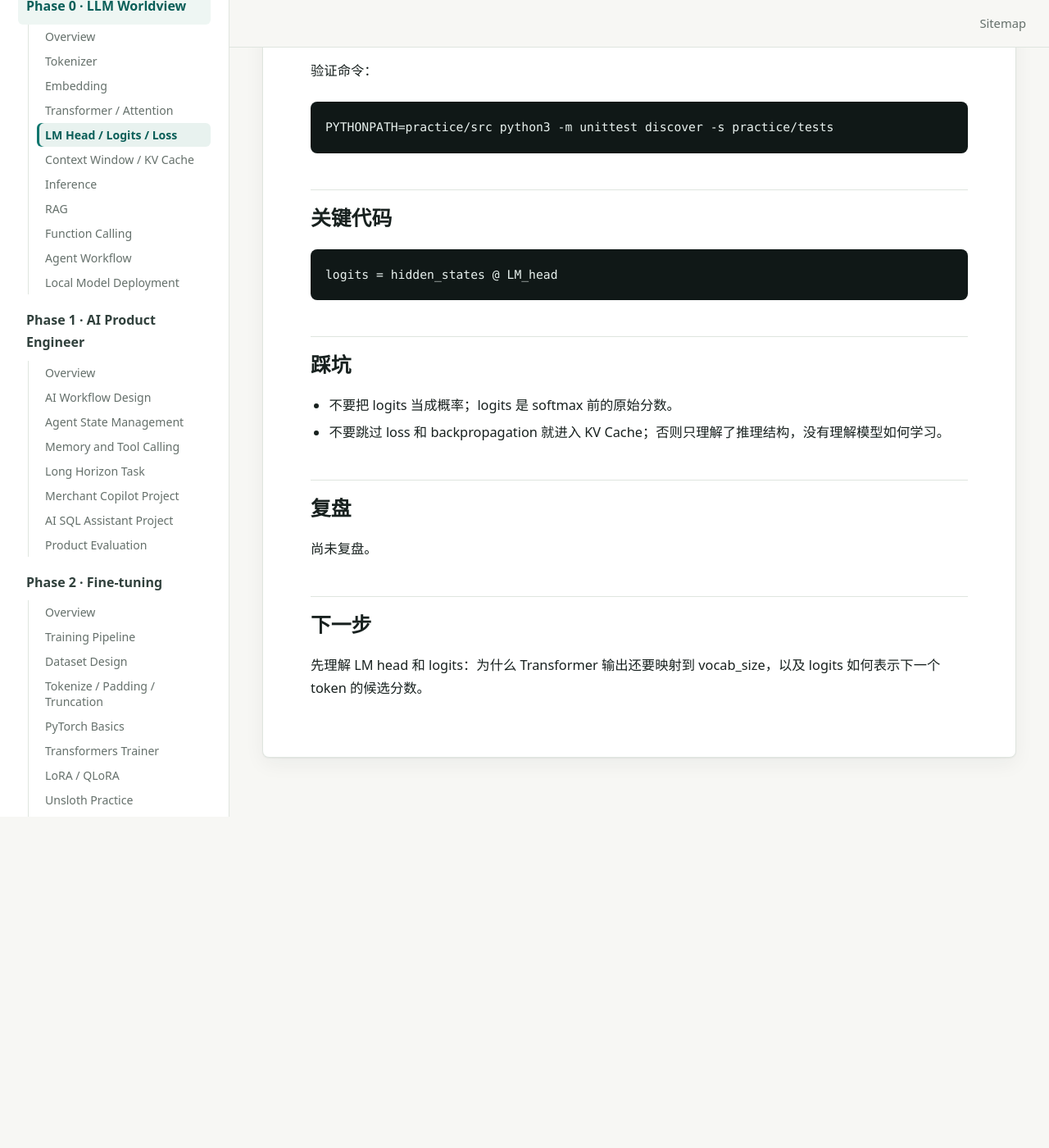
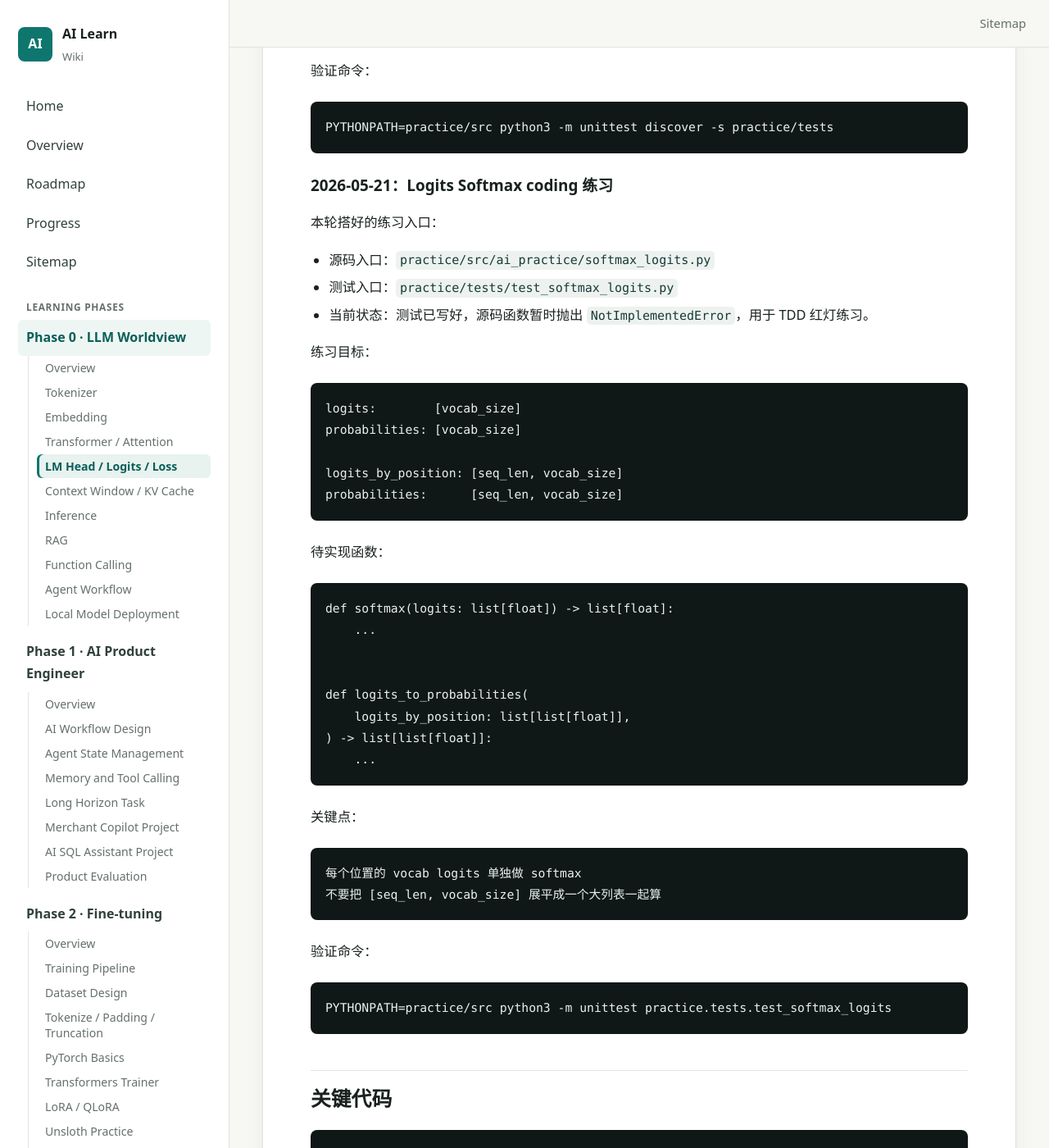
Before and after one commit to sgnilo/ai_learn, a Jekyll site: the page built from docs/phase-0-llm-worldview/04-lm-head-logits-loss.md, in a window 1280 px wide and 1400 px high, scrolled down 6350 px. Shown: the whole window at 82% size. Built offline with Jekyll 4.4.1, drawn with Linux system fonts in a browser that asks for light colours; before the commit the page ends 7346 px from its top, so only the background shows below that; some of the changed text lies outside the part shown.

Commit message:
practice: add logits softmax exercise

````diff
--- a/docs/phase-0-llm-worldview/04-lm-head-logits-loss.md
+++ b/docs/phase-0-llm-worldview/04-lm-head-logits-loss.md
@@ -240,10 +240,55 @@
 PYTHONPATH=practice/src python3 -m unittest discover -s practice/tests
 ```
 
+### 2026-05-21：Logits Softmax coding 练习
+
+本轮搭好的练习入口：
+
+- 源码入口：`practice/src/ai_practice/softmax_logits.py`
+- 测试入口：`practice/tests/test_softmax_logits.py`
+- 当前状态：测试已写好，源码函数暂时抛出 `NotImplementedError`，用于 TDD 红灯练习。
+
+练习目标：
+
+```text
+logits:        [vocab_size]
+probabilities: [vocab_size]
+
+logits_by_position: [seq_len, vocab_size]
+probabilities:      [seq_len, vocab_size]
+```
+
+待实现函数：
+
+```python
+def softmax(logits: list[float]) -> list[float]:
+    ...
+
+
+def logits_to_probabilities(
+    logits_by_position: list[list[float]],
+) -> list[list[float]]:
+    ...
+```
+
+关键点：
+
+```text
+每个位置的 vocab logits 单独做 softmax
+不要把 [seq_len, vocab_size] 展平成一个大列表一起算
+```
+
+验证命令：
+
+```bash
+PYTHONPATH=practice/src python3 -m unittest practice.tests.test_softmax_logits
+```
+
 ## 关键代码
 
 ```text
 logits = hidden_states @ LM_head
+probabilities = softmax(logits)
 ```
 
 ## 踩坑
````
Also changed, not shown: docs/progress.md (+2 -1 lines), 2 other files.
